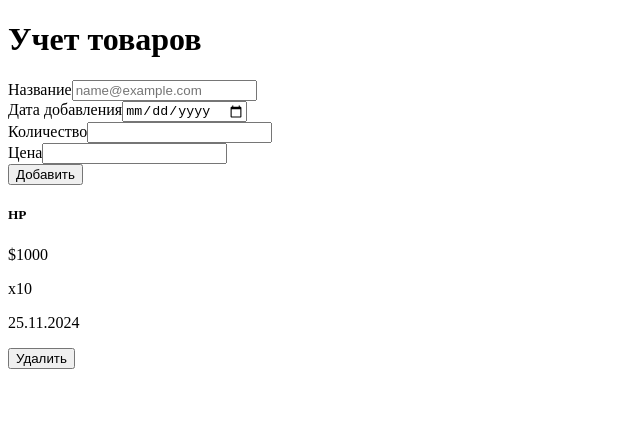
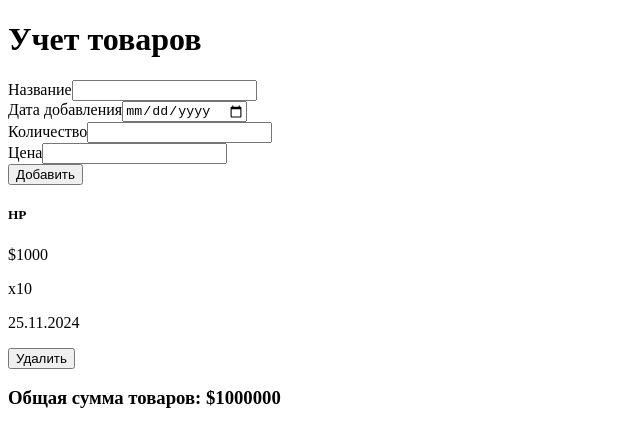
Before and after one commit to Wheazzyy1/products-Aslan23-19b, a Vue app: page / in a window 1280 px wide. Shown: the top 446 px of the page, without its empty margins (0-640 px from the left). Built offline with nearby package versions, Linux system fonts and the light colour scheme; the HTML template or start-up script is replaced by a standard one.

Commit message:
feat: add total sum

```diff
--- a/src/App.vue
+++ b/src/App.vue
@@ -9,7 +9,7 @@
         <h1 class="text-center my-3">Учет товаров</h1>
         <div class="mb-3">
           <label for="exampleFormControlInput1" class="form-label">Название</label>
-          <input type="email" class="form-control" id="exampleFormControlInput1" placeholder="name@example.com">
+          <input type="email" class="form-control" id="exampleFormControlInput1">
         </div>
         <div class="mb-3">
           <label for="date" class="form-label">Дата добавления</label>
@@ -42,6 +42,9 @@
       </div>
     </div>
   </div>
-</div>
+    </div>
+    <div class="col my-4">
+      <h3 class="text-end">Общая сумма товаров: $1000000</h3>
+    </div>
   </div>
   </template>
```
